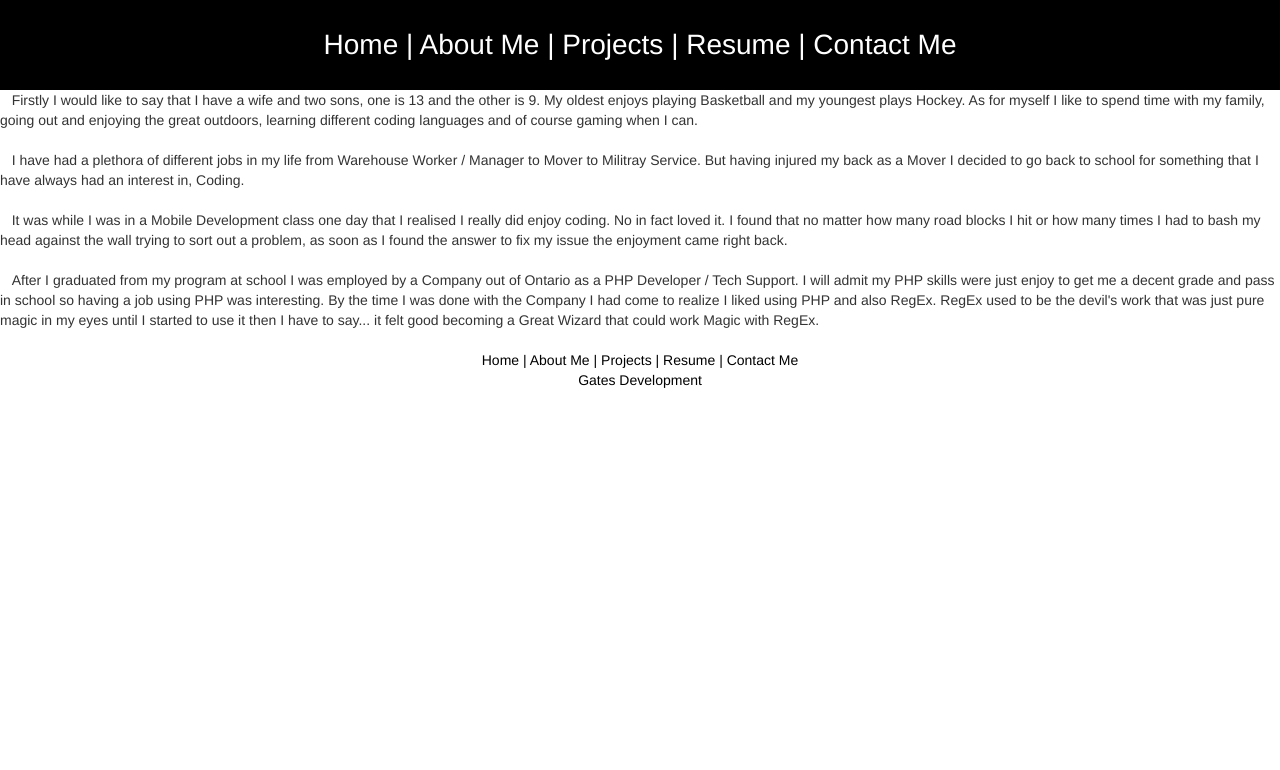
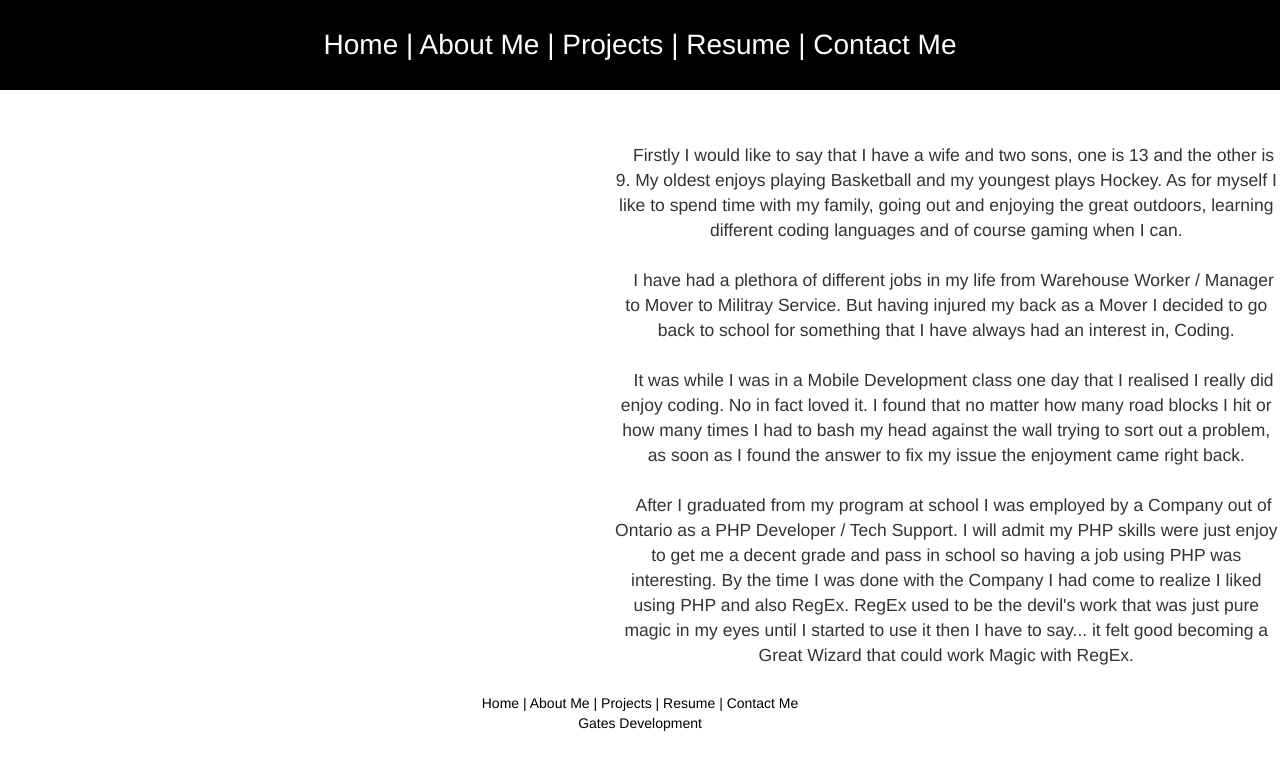
Before and after one commit to GatesAJ/portfolio, a PHP site: page /myproject/aboutMe.php in a window 1280 px wide. Shown: the top 770 px of the page. Run offline with PHP 8.4, Linux system fonts and the light colour scheme; some libraries are stand-ins or nearby versions.

Commit message:
changed aboutMe to theAboutMe

```diff
--- a/styles.css
+++ b/styles.css
@@ -30,7 +30,7 @@
     padding-top: 3em;
 }
 
-#aboutMe{
+#theAboutMe{
 
     font-size: 1.25em;
     text-align: center;
```
